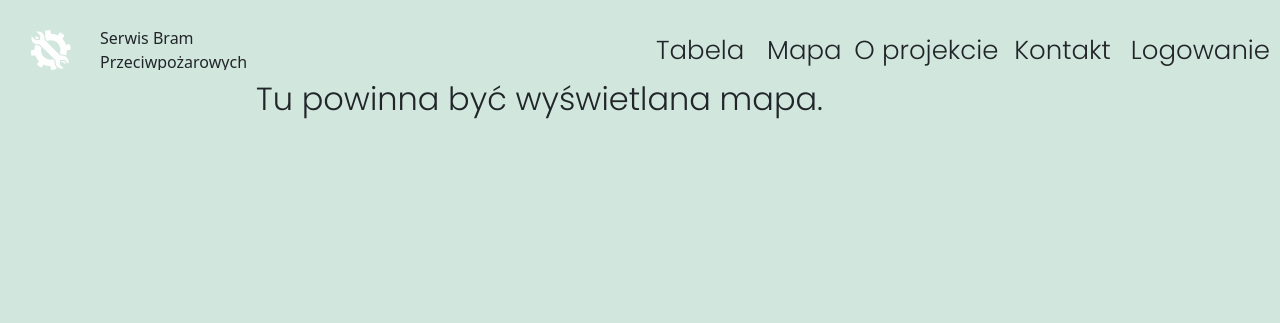
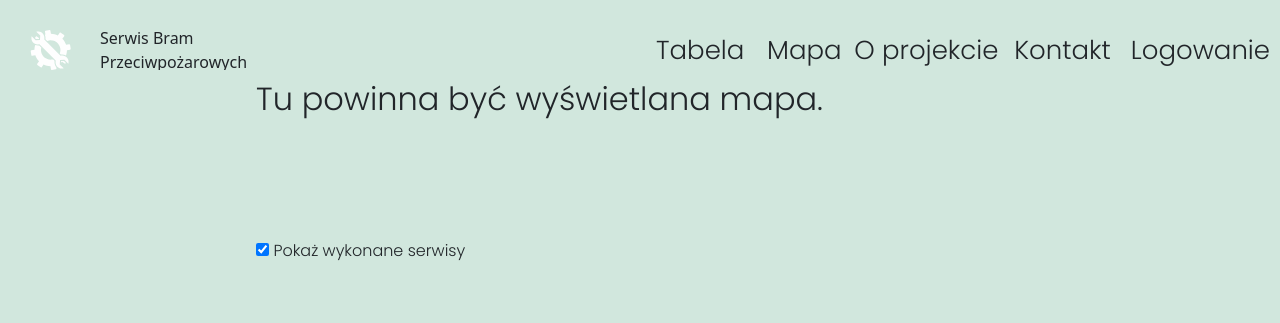
Before and after one commit to DMorzejko/inz, a Flask app: page /mapa in a window 1280 px wide. Shown: the top 323 px of the page. Run offline with Flask 3, Linux system fonts and the light colour scheme; data that the repository does not hold is empty; some libraries are stand-ins or nearby versions.

Commit message:
fix mapa

```diff
--- a/baza.py
+++ b/baza.py
@@ -5,10 +5,7 @@ from flask import *
 baza = Blueprint('baza', __name__)
 
 import mysql.connector
-import random
-import string
-import hashlib
-import binascii
+
 
 
 
--- a/static/style.css
+++ b/static/style.css
@@ -146,7 +146,7 @@ h1 {
 #map {
     width: 100%;
     height: 100%;
-    margin-top: 50%;
+    margin-top: 70%;
 }
 
 /* Style dla kontenera, który obejmuje mapę */
--- a/templates/mapa.html
+++ b/templates/mapa.html
@@ -4,6 +4,10 @@
         <div class="ikona2"></div>
         <span class="tytul2"><h2>Tu powinna być wyświetlana mapa.</h2></span>
         <br><br>
+            <div class="show-completed">
+        <input type="checkbox" id="show-completed" checked>
+        <label for="show-completed">Pokaż wykonane serwisy</label>
+    </div>
     </div>
     <div id="map" style="center"></div>
     <script>
@@ -12,22 +16,26 @@
 </div>
 <!-- Mapa -->
 
+<!-- Skrypt inicjalizujący mapę -->
+<script>
+var markers = []; // Dodajemy nową zmienną do przechowywania markerów
+var obiekty = JSON.parse(obiekty_json);
+var map;
 
+// Nowa funkcja do aktualizacji markerów na mapie
+function updateMarkers() {
+    var showCompleted = document.getElementById('show-completed').checked;
 
-<!-- Skrypt inicjalizujący mapę -->
+    // Usuń istniejące markery z mapy
+    for (var i = 0; i < markers.length; i++) {
+        markers[i].setMap(null);
+    }
 
+    // Wyczyść tablicę markerów
+    markers = [];
 
-<script>
-    var obiekty = JSON.parse(obiekty_json);
-    var map;
-
-    function initMap() {
-        map = new google.maps.Map(document.getElementById('map'), {
-            center: { lat: 52.2297, lng: 21.0122 }, // Centrum mapy, np. Warszawa
-            zoom: 6
-        });
-
-        obiekty.forEach(function (obiekt) {
+    obiekty.forEach(function (obiekt) {
+        if (showCompleted || obiekt.Zrobione !== 'TAK') {
             var geocoder = new google.maps.Geocoder();
             geocoder.geocode({
                 address: obiekt.Ulica + ' ' + obiekt.Numer_Budynku + ', ' + obiekt.Kod_Pocztowy + ' ' + obiekt.Miasto
@@ -38,11 +46,28 @@
                         position: results[0].geometry.location,
                         title: obiekt.Nazwa
                     });
+
+                    // Dodajemy nowy marker do tablicy markerów
+                    markers.push(marker);
                 } else {
                     console.log('Geocode was not successful for the following reason: ' + status);
                 }
             });
-        });
-    }
+        }
+    });
+}
+
+function initMap() {
+    map = new google.maps.Map(document.getElementById('map'), {
+        center: { lat: 52.2297, lng: 21.0122 }, // Centrum mapy, np. Warszawa
+        zoom: 6
+    });
+    updateMarkers();
+}
+
+// Dodajemy nasłuchiwanie zdarzeń na checkbox
+document.getElementById('show-completed').addEventListener('change', function () {
+    updateMarkers();
+});
 </script>
 <script async defer src="https://maps.googleapis.com/maps/api/js?key=AIzaSyAznj5An3LQaZ3Lo-5NcjT895dFvgyQwg8&callback=initMap"></script>
```
